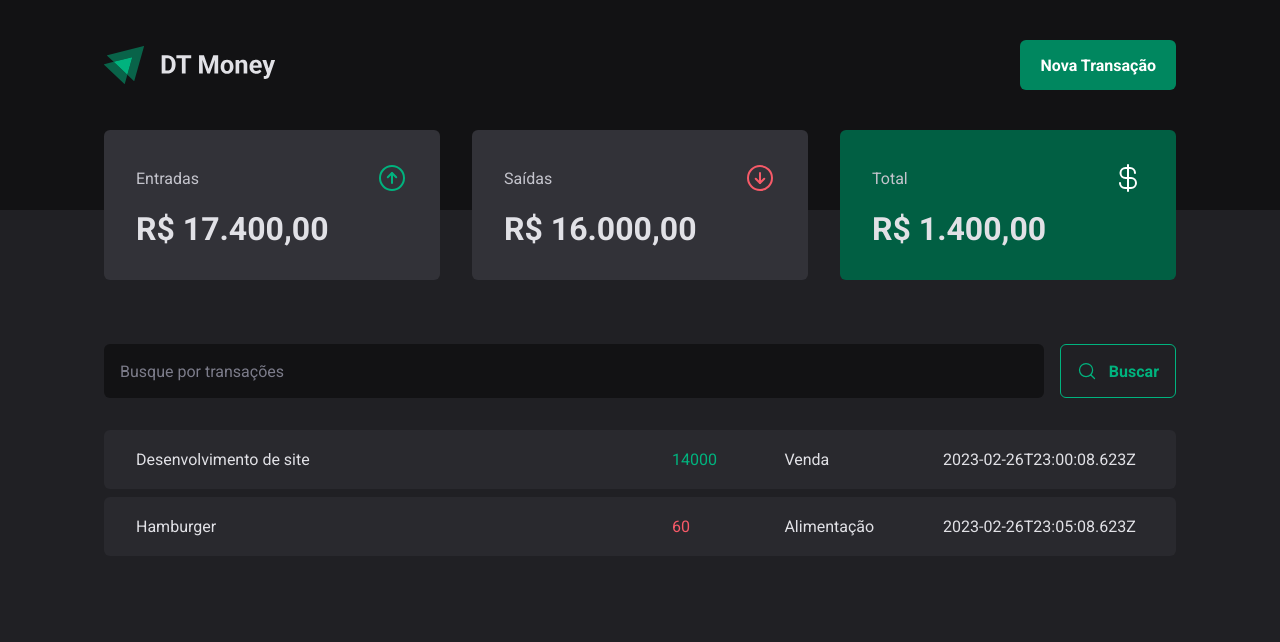
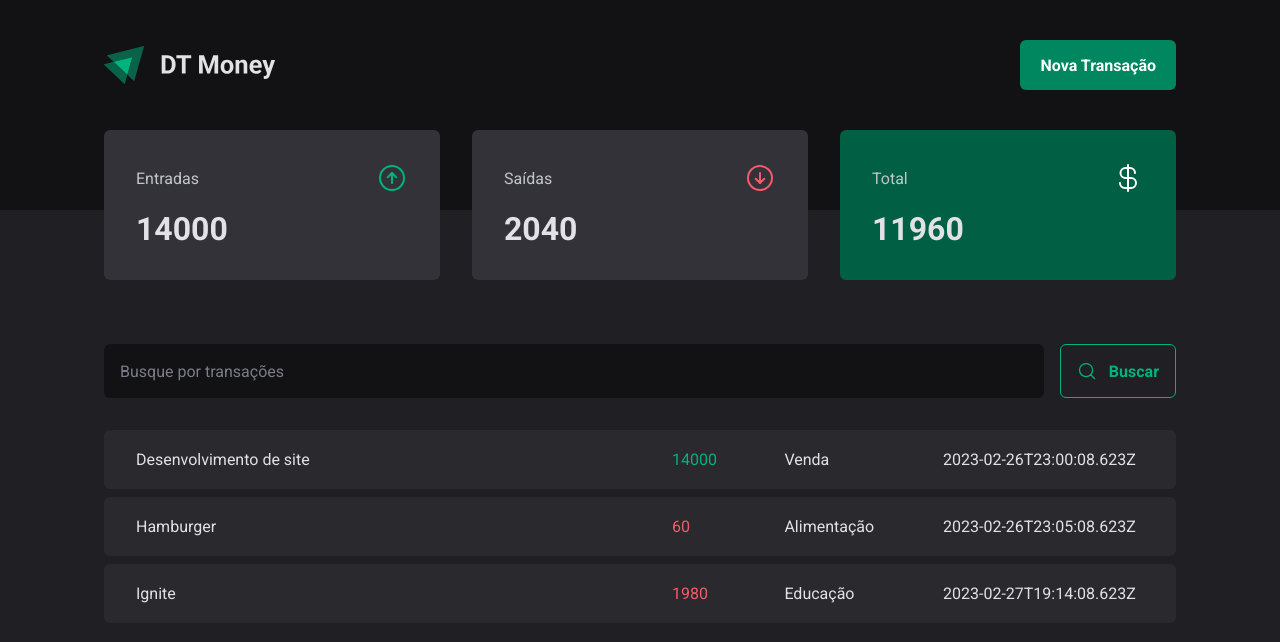
Before and after one commit to edgardfn/dt-money, a React (Vite) app: page / in a window 1280 px wide. Shown: the top 642 px of the page. Built offline with nearby package versions, Linux system fonts and the light colour scheme; data requests are answered from the project's data file.

Commit message:
criado o cálculo das transacoes da sessao de sumario.

```diff
--- a/server.json
+++ b/server.json
@@ -15,6 +15,14 @@
             "category": "Alimentação",
             "price": 60,
             "createAt": "2023-02-26T23:05:08.623Z"
+        },
+        {
+            "id": 3,
+            "description": "Ignite",
+            "type": "outcome",
+            "category": "Educação",
+            "price": 1980,
+            "createAt": "2023-02-27T19:14:08.623Z"
         }
     ]
 }
--- a/src/components/Summary/index.tsx
+++ b/src/components/Summary/index.tsx
@@ -5,7 +5,24 @@
 
 export function Summary() {
   const { transactions } = useContext(TransactionsContext)
+  const summary = transactions.reduce(
+    (acc, transaction) => {
+      if (transaction.type === 'income') {
+        acc.income += transaction.price
+        acc.total += transaction.price
+      } else {
+        acc.outcome += transaction.price
+        acc.total -= transaction.price
+      }
 
+      return acc
+    },
+    {
+      income: 0,
+      outcome: 0,
+      total: 0,
+    },
+  )
   return (
     <SummaryContainer>
       <SummaryCard>
@@ -14,7 +31,7 @@
           <ArrowCircleUp size={32} color="#00b37e" />
         </header>
 
-        <strong>R$ 17.400,00</strong>
+        <strong>{summary.income}</strong>
       </SummaryCard>
 
       <SummaryCard>
@@ -23,7 +40,7 @@
           <ArrowCircleDown size={32} color="#f75a68" />
         </header>
 
-        <strong>R$ 16.000,00</strong>
+        <strong>{summary.outcome}</strong>
       </SummaryCard>
 
       <SummaryCard variant="green">
@@ -32,7 +49,7 @@
           <CurrencyDollar size={32} color="#fff" />
         </header>
 
-        <strong>R$ 1.400,00</strong>
+        <strong>{summary.total}</strong>
       </SummaryCard>
     </SummaryContainer>
   )
```
